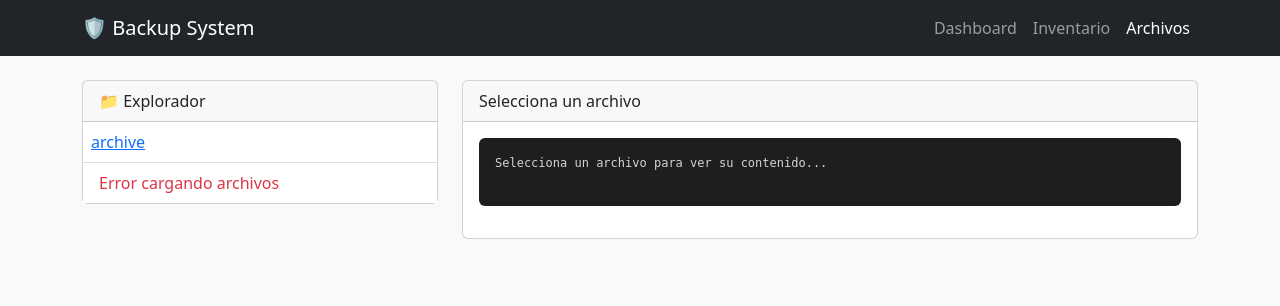
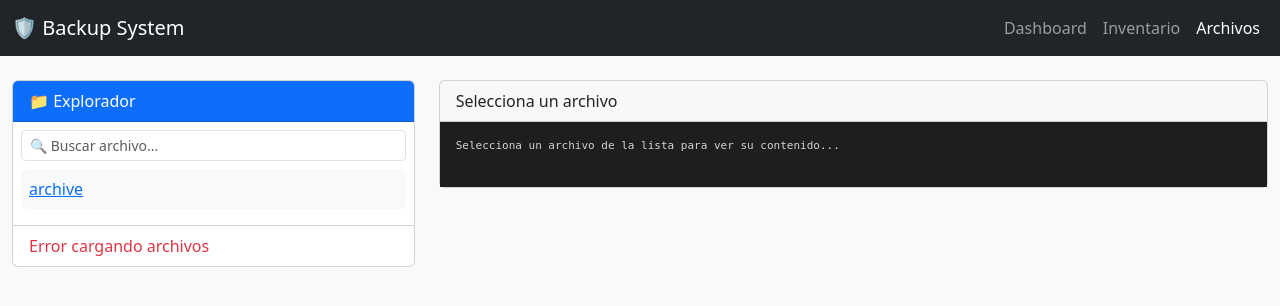
Before and after one commit to Peripotec/backup_system, a Flask app: page /files in a window 1280 px wide. Shown: the top 306 px of the page. Run offline with Flask 3, Linux system fonts and the light colour scheme.

Commit message:
Fix: backup trigger now GET method, file browser with search and breadcrumbs

```diff
--- a/templates/files.html
+++ b/templates/files.html
@@ -3,18 +3,26 @@
 
 <head>
     <meta charset="UTF-8">
-    <title>Archivos de Backup</title>
+    <title>Explorador de Archivos</title>
     <link href="https://cdn.jsdelivr.net/npm/bootstrap@5.3.0/dist/css/bootstrap.min.css" rel="stylesheet">
     <style>
+        .file-item {
+            cursor: pointer;
+        }
+
         .file-item:hover {
             background-color: #f8f9fa;
         }
 
         .file-content {
             font-family: monospace;
-            font-size: 12px;
+            font-size: 11px;
             background: #1e1e1e;
             color: #d4d4d4;
+        }
+
+        .breadcrumb {
+            margin-bottom: 0;
         }
     </style>
 </head>
@@ -22,7 +30,7 @@
 <body class="bg-light">
 
     <nav class="navbar navbar-expand-lg navbar-dark bg-dark mb-4">
-        <div class="container">
+        <div class="container-fluid">
             <a class="navbar-brand" href="/">🛡️ Backup System</a>
             <div class="collapse navbar-collapse">
                 <ul class="navbar-nav ms-auto">
@@ -34,31 +42,44 @@
         </div>
     </nav>
 
-    <div class="container">
+    <div class="container-fluid">
         <div class="row">
+            <!-- Left Panel: File Tree -->
             <div class="col-md-4">
                 <div class="card">
-                    <div class="card-header">📁 Explorador</div>
-                    <div class="card-body p-0" style="max-height: 600px; overflow-y: auto;">
-                        <nav aria-label="breadcrumb" class="p-2 border-bottom">
-                            <ol class="breadcrumb mb-0" id="breadcrumb">
+                    <div class="card-header bg-primary text-white d-flex justify-content-between align-items-center">
+                        <span>📁 Explorador</span>
+                    </div>
+                    <div class="card-body p-2">
+                        <!-- Search -->
+                        <div class="input-group mb-2">
+                            <input type="text" class="form-control form-control-sm" id="search-input"
+                                placeholder="🔍 Buscar archivo..." onkeyup="filterFiles()">
+                        </div>
+                        <!-- Breadcrumb -->
+                        <nav aria-label="breadcrumb" class="mb-2">
+                            <ol class="breadcrumb bg-light p-2 rounded" id="breadcrumb">
                                 <li class="breadcrumb-item"><a href="#" onclick="loadFiles('')">archive</a></li>
                             </ol>
                         </nav>
-                        <ul class="list-group list-group-flush" id="file-list"></ul>
                     </div>
+                    <ul class="list-group list-group-flush" id="file-list" style="max-height: 500px; overflow-y: auto;">
+                    </ul>
                 </div>
             </div>
+
+            <!-- Right Panel: Content Viewer -->
             <div class="col-md-8">
                 <div class="card">
-                    <div class="card-header" id="viewer-header">Selecciona un archivo</div>
-                    <div class="card-body">
-                        <pre class="file-content p-3 rounded" id="file-content"
-                            style="max-height: 500px; overflow: auto;">
-Selecciona un archivo para ver su contenido...
+                    <div class="card-header d-flex justify-content-between align-items-center" id="viewer-header">
+                        <span>Selecciona un archivo</span>
+                        <a href="#" class="btn btn-primary btn-sm" id="download-btn" style="display:none;">⬇️
+                            Descargar</a>
+                    </div>
+                    <div class="card-body p-0">
+                        <pre class="file-content p-3 m-0" id="file-content" style="max-height: 600px; overflow: auto;">
+Selecciona un archivo de la lista para ver su contenido...
                     </pre>
-                        <a href="#" class="btn btn-primary mt-2" id="download-btn" style="display:none;">⬇️
-                            Descargar</a>
                     </div>
                 </div>
             </div>
@@ -67,57 +88,110 @@
 
     <script>
         let currentPath = '';
+        let allItems = [];
+
+        function updateBreadcrumb(path) {
+            const crumb = document.getElementById('breadcrumb');
+            let html = '<li class="breadcrumb-item"><a href="#" onclick="loadFiles(\'\')">archive</a></li>';
+
+            if (path) {
+                const parts = path.split('/').filter(p => p);
+                let accumulated = '';
+                parts.forEach((part, index) => {
+                    accumulated += (accumulated ? '/' : '') + part;
+                    const isLast = index === parts.length - 1;
+                    if (isLast) {
+                        html += `<li class="breadcrumb-item active">${part}</li>`;
+                    } else {
+                        html += `<li class="breadcrumb-item"><a href="#" onclick="loadFiles('${accumulated}')">${part}</a></li>`;
+                    }
+                });
+            }
+            crumb.innerHTML = html;
+        }
 
         function loadFiles(path) {
             currentPath = path;
+            updateBreadcrumb(path);
+            document.getElementById('search-input').value = '';
+
             const url = path ? '/api/files/list/' + path : '/api/files/list';
-            console.log('Loading:', url);
 
             fetch(url)
                 .then(r => r.json())
                 .then(data => {
-                    console.log('Data:', data);
-                    const list = document.getElementById('file-list');
-                    list.innerHTML = '';
-
                     if (data.error) {
-                        list.innerHTML = `<li class="list-group-item text-danger">${data.error}</li>`;
+                        document.getElementById('file-list').innerHTML = `<li class="list-group-item text-danger">${data.error}</li>`;
                         return;
                     }
 
-                    // Back button
-                    if (path) {
-                        const parts = path.split('/').filter(p => p);
-                        parts.pop();
-                        const parent = parts.join('/');
-                        list.innerHTML += `<li class="list-group-item file-item" style="cursor:pointer" onclick="loadFiles('${parent}')">📁 ..</li>`;
-                    }
-
-                    if (!data.items || data.items.length === 0) {
-                        list.innerHTML += '<li class="list-group-item text-muted">Carpeta vacía</li>';
-                        return;
-                    }
-
-                    data.items.forEach(item => {
-                        const fullPath = path ? path + '/' + item.name : item.name;
-                        if (item.is_dir) {
-                            list.innerHTML += `<li class="list-group-item file-item" style="cursor:pointer" onclick="loadFiles('${fullPath}')">📁 ${item.name}</li>`;
-                        } else {
-                            list.innerHTML += `<li class="list-group-item file-item" style="cursor:pointer" onclick="loadFile('${fullPath}')">📄 ${item.name} <small class="text-muted">(${(item.size / 1024).toFixed(1)} KB)</small></li>`;
-                        }
-                    });
+                    allItems = data.items || [];
+                    renderFiles(allItems);
                 })
                 .catch(err => {
-                    console.error('Error:', err);
                     document.getElementById('file-list').innerHTML = '<li class="list-group-item text-danger">Error cargando archivos</li>';
                 });
         }
 
+        function renderFiles(items) {
+            const list = document.getElementById('file-list');
+            list.innerHTML = '';
+
+            // Back button
+            if (currentPath) {
+                const parts = currentPath.split('/').filter(p => p);
+                parts.pop();
+                const parent = parts.join('/');
+                list.innerHTML += `<li class="list-group-item file-item" onclick="loadFiles('${parent}')">
+            <span class="text-primary">📁 ..</span>
+        </li>`;
+            }
+
+            if (items.length === 0) {
+                list.innerHTML += '<li class="list-group-item text-muted">Carpeta vacía</li>';
+                return;
+            }
+
+            // Folders first, then files
+            const folders = items.filter(i => i.is_dir);
+            const files = items.filter(i => !i.is_dir);
+
+            folders.forEach(item => {
+                const fullPath = currentPath ? currentPath + '/' + item.name : item.name;
+                list.innerHTML += `<li class="list-group-item file-item" onclick="loadFiles('${fullPath}')">
+            <span class="text-warning">📁</span> <strong>${item.name}</strong>
+        </li>`;
+            });
+
+            files.forEach(item => {
+                const fullPath = currentPath ? currentPath + '/' + item.name : item.name;
+                const size = (item.size / 1024).toFixed(1);
+                const date = item.mtime ? item.mtime.split('T')[0] : '';
+                list.innerHTML += `<li class="list-group-item file-item d-flex justify-content-between" onclick="loadFile('${fullPath}')">
+            <span><span class="text-secondary">📄</span> ${item.name}</span>
+            <small class="text-muted">${size} KB | ${date}</small>
+        </li>`;
+            });
+        }
+
+        function filterFiles() {
+            const query = document.getElementById('search-input').value.toLowerCase();
+            if (!query) {
+                renderFiles(allItems);
+                return;
+            }
+            const filtered = allItems.filter(item => item.name.toLowerCase().includes(query));
+            renderFiles(filtered);
+        }
+
         function loadFile(path) {
+            document.getElementById('viewer-header').querySelector('span').textContent = 'Cargando...';
+
             fetch('/api/files/content/' + path)
                 .then(r => r.json())
                 .then(data => {
-                    document.getElementById('viewer-header').textContent = data.filename || 'Archivo';
+                    const filename = data.filename || path.split('/').pop();
+                    document.getElementById('viewer-header').querySelector('span').textContent = filename;
                     document.getElementById('file-content').textContent = data.content || data.error || 'Sin contenido';
                     document.getElementById('download-btn').href = '/download/' + path;
                     document.getElementById('download-btn').style.display = 'inline-block';
--- a/web_app.py
+++ b/web_app.py
@@ -77,21 +77,17 @@
     except Exception as e:
         backup_status = {"running": False, "message": f"Error: {e}", "progress": 0}
 
-@app.route('/api/backup/trigger', methods=['POST'])
+@app.route('/api/backup/trigger')
 def trigger_backup():
-    """Trigger backup - accepts empty POST."""
+    """Trigger backup via simple GET request."""
     global backup_status
     if backup_status["running"]:
-        return jsonify({"error": "Backup already running"}), 400
+        return jsonify({"error": "Backup already running", "running": True})
 
-    # Handle both empty body and JSON body
-    group = None
-    if request.is_json and request.json:
-        group = request.json.get('group')
-
+    group = request.args.get('group')
     thread = threading.Thread(target=run_backup_async, args=(group,), daemon=True)
     thread.start()
-    return jsonify({"status": "started", "message": "Backup iniciado"})
+    return jsonify({"status": "started", "message": "Backup iniciado", "running": True})
 
 @app.route('/api/backup/status')
 def backup_status_api():
```
Also changed, not shown: templates/dashboard.html (+8 -1 lines).
